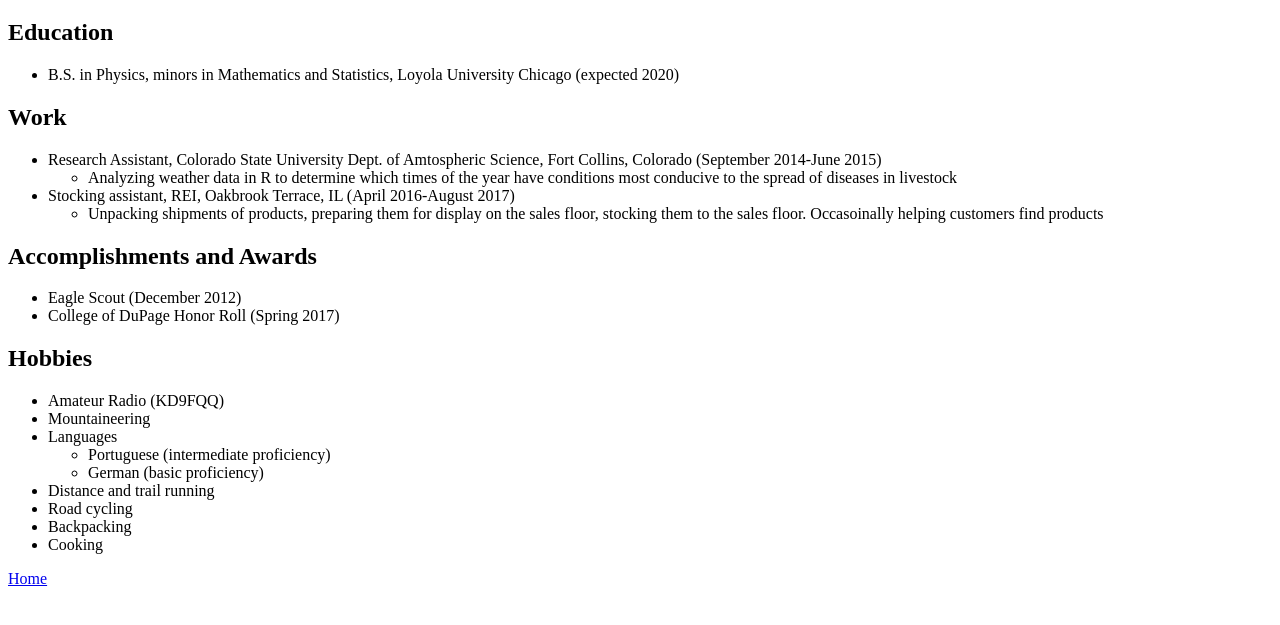
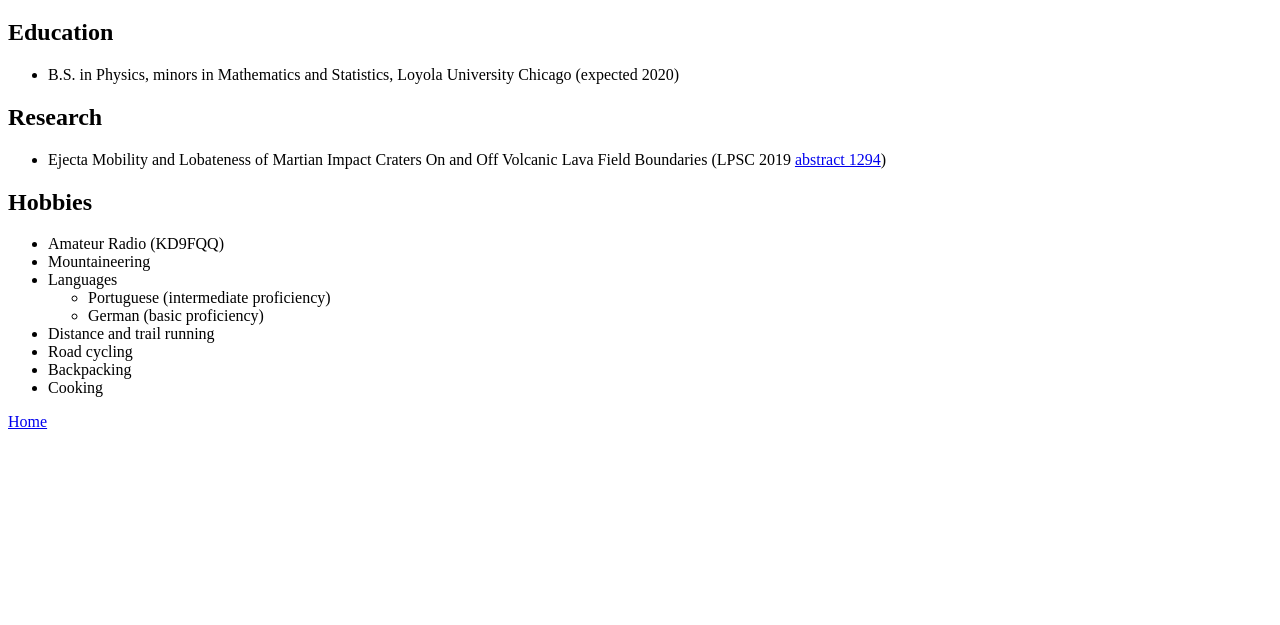
Before and after one commit to DanMohr1194/DanMohr1194.github.io, a plain HTML site: page curriculum_vitae.html in a window 1280 px wide. Shown: the part 61-686 px from the top of the page. Drawn offline with Linux system fonts and the light colour scheme.

Commit message:
Update curriculum_vitae.html

```diff
--- a/curriculum_vitae.html
+++ b/curriculum_vitae.html
@@ -14,19 +14,9 @@
         <ul>
             <li>B.S. in Physics, minors in Mathematics and Statistics, Loyola University Chicago (expected 2020)
         </ul>
-    <h2>Work</h2>
+    <h2>Research</h2>
         <ul>
-            <li>Research Assistant, Colorado State University Dept. of Amtospheric Science, Fort Collins, Colorado (September 2014-June 2015)
-                <ul><li>Analyzing weather data in R to determine which times of the year have conditions most conducive to the spread of diseases in livestock</li></ul>
-            </li>
-            <li>Stocking assistant, REI, Oakbrook Terrace, IL (April 2016-August 2017)
-                <ul><li>Unpacking shipments of products, preparing them for display on the sales floor, stocking them to the sales floor. Occasoinally helping customers find products</li></ul>
-            </li>
-        </ul>
-    <h2>Accomplishments and Awards</h2>
-        <ul>
-            <li>Eagle Scout (December 2012)</li>
-            <li>College of DuPage Honor Roll (Spring 2017)</li>
+            <li>Ejecta Mobility and Lobateness of Martian Impact Craters On and Off Volcanic Lava Field Boundaries (LPSC 2019 <a href="https://www.hou.usra.edu/meetings/lpsc2019/pdf/1294.pdf">abstract 1294</a>)</li>
         </ul>
     <h2>Hobbies</h2>
         <ul>
```
